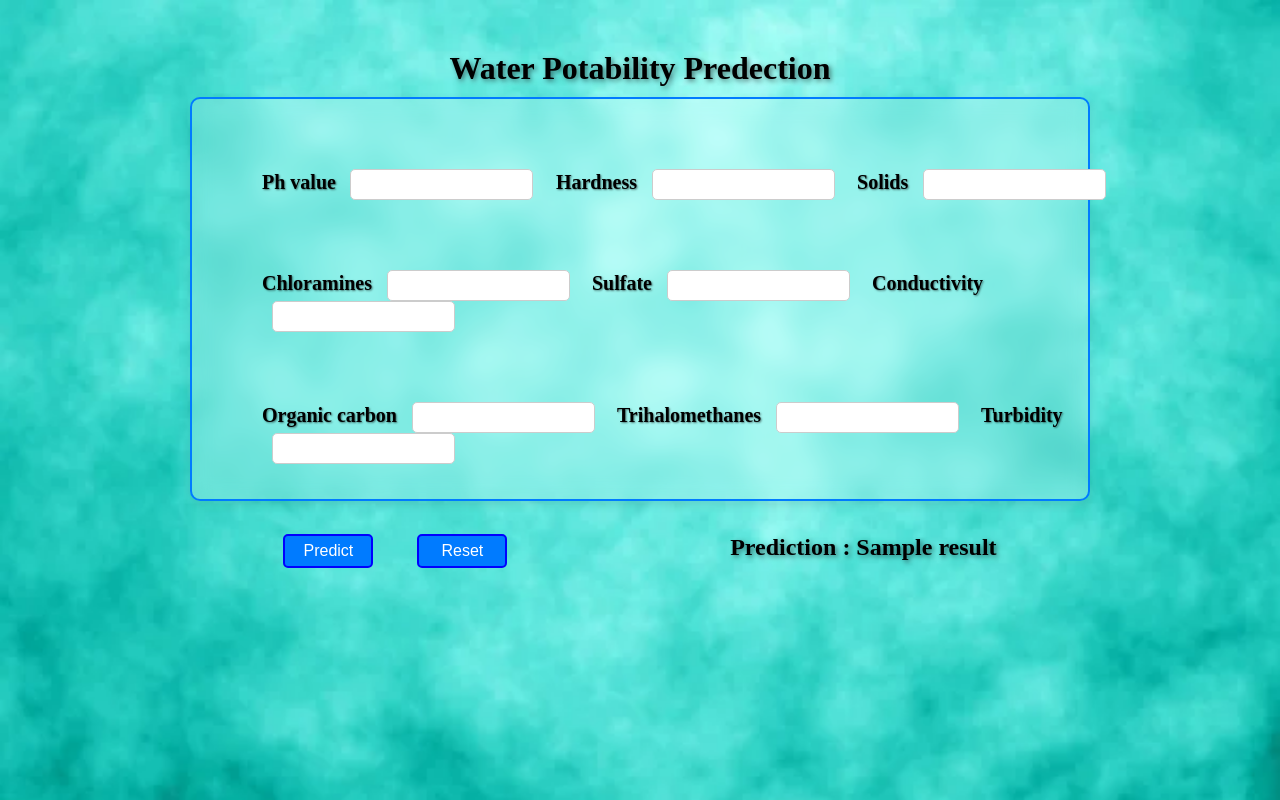
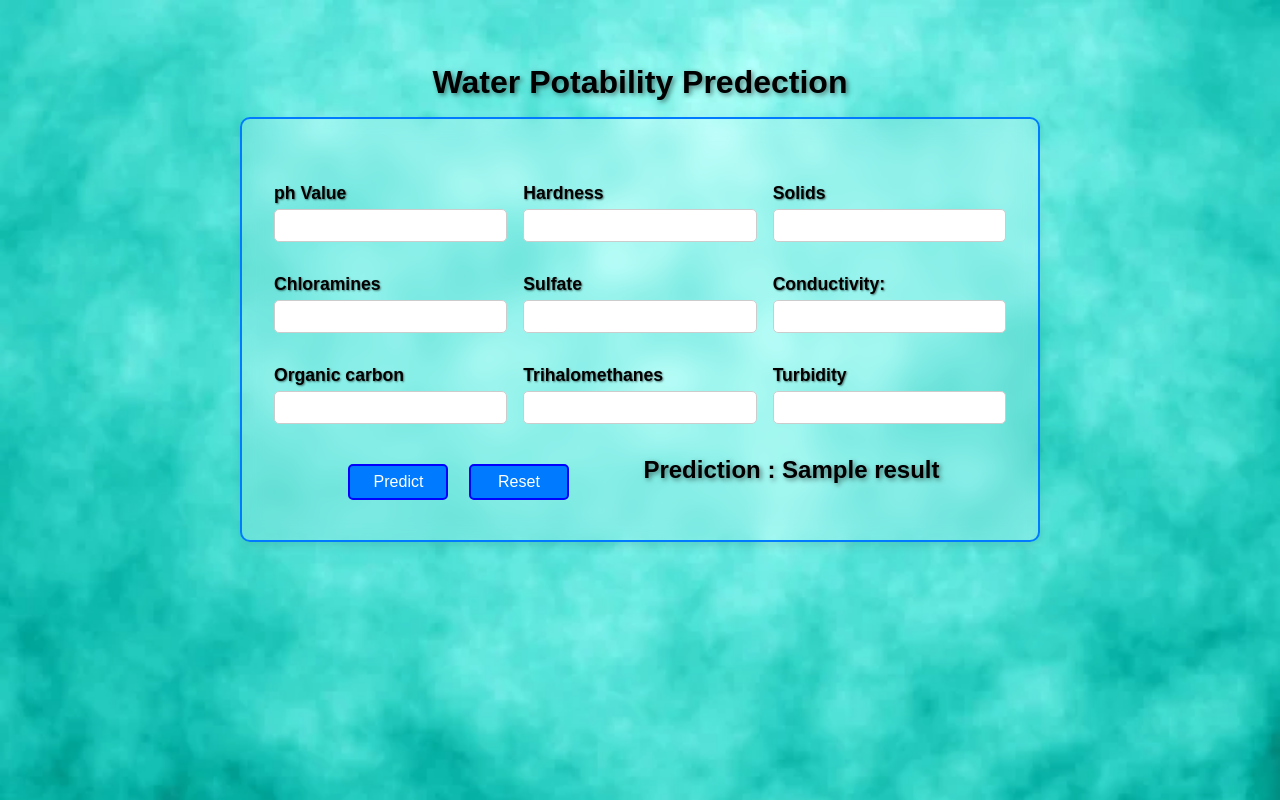
Before and after one commit to Av-17/water-prediction-web-app, a Flask app: template templates/index.html in a window 1280 px wide. Run offline with Flask 3, Linux system fonts and the light colour scheme; the template is opened without the code that fills it: most values are stand-ins (such as "Sample title", 1, 10 or a date in 2020); parts of the project's set-up code (start-up, migrations or seed data) failed here and were passed over.

Commit message:
change again

```diff
--- a/app.py
+++ b/app.py
@@ -46,4 +46,4 @@ def predict_water_quality():
     return render_template("index.html")
 
 if __name__ == "__main__":
-    app.run(debug=True, port=8000)
+    app.run(debug=True, port=8011)
--- a/static/style.css
+++ b/static/style.css
@@ -1,87 +1,174 @@
-*{
+* {
     margin: 0;
     padding: 0;
+    box-sizing: border-box;
 }
 
-body{
-
-    background-image: url(depositphotos_49295967-stock-photo-green-background.jpg);
+body {
+    background-image: url('depositphotos_49295967-stock-photo-green-background.jpg');
     background-repeat: no-repeat;
-    background-size: cover ;
-}
-.container{
-    width: 100%;
-    height: 100%;
+    background-size: cover;
+    font-family: Arial, sans-serif;
 }
 
-.container form{
-    height: 50vh;
-    width: 70vw;
-    justify-self: center;
+.container {
+    width: 100%;
+    min-height: 100vh;
+    display: flex;
+    flex-direction: column;
+    align-items: center;
+    padding: 2rem;
+}
+
+.container form {
+    width: 100%;
+    max-width: 800px;
+    padding: 2rem;
     background: rgba(255, 255, 255, 0.2);
     border-radius: 10px;
-    border: 2px solid #007bff; /* Blue border */
-    box-shadow: 0px 4px 10px rgba(0, 0, 0, 0.1); /* Soft shadow */
+    border: 2px solid #007bff;
+    box-shadow: 0px 4px 10px rgba(0, 0, 0, 0.1);
     backdrop-filter: blur(10px);
 }
 
-.container h1{
-    margin: 50px 0px 10px 0px;
-    justify-self: center;
+.container h1 {
+    margin: 2rem 0 1rem 0;
+    text-align: center;
+    color: #000;
     text-shadow: 2px 2px 5px rgba(0, 0, 0, 0.5);
 }
-.cont{
-    font-weight: bold;
-    width: 100%;
-    margin: 70px;
-    font-size: 18px;
+
+.cont {
+    display: flex;
+    justify-content: space-between;
+    gap: 1rem;
+    flex-wrap: wrap; /* So it wraps on smaller screens */
+    margin: 2rem 0;
 }
 
-.cont label{
-    font-size: 20px;
-    text-shadow: 1px 1px 2px rgba(0, 0, 0, 0.5);
+.input-group {
+    flex: 1 1 30%; /* 3 inputs in one row */
+    display: flex;
+    flex-direction: column;
 }
 
-.cont input{
-    margin: 0px 18px 0px 10px;
-    height: 25px;
-    padding: 2px;
+.input-group label {
+    margin-bottom: 5px;
+    font-size: 1rem;
+    font-weight: bold;
+    color: #000;
+}
+
+.input-group input {
+    padding: 0.5rem;
     border: 1px solid #ccc;
     border-radius: 5px;
     transition: 0.3s;
 }
 
-.cont input:focus{
+.input-group input:focus {
     border-color: #0056b3;
     box-shadow: 0 0 8px rgba(0, 123, 255, 0.4);
     outline: none;
 }
 
-.box button{
-    width: 90px;
-    height: 34px;
-    margin: 0px 40px 0px 0px;
+
+.cont label {
+    font-size: 1.1rem;
+    flex: 1 1 100%;
+    color: #000;
+    text-shadow: 1px 1px 2px rgba(0, 0, 0, 0.5);
+}
+
+.cont input {
+    flex: 1 1 45%;
+    padding: 0.5rem;
+    border: 1px solid #ccc;
+    border-radius: 5px;
+    transition: 0.3s;
+}
+
+.cont input:focus {
+    border-color: #0056b3;
+    box-shadow: 0 0 8px rgba(0, 123, 255, 0.4);
+    outline: none;
+}
+
+.box {
+    display: flex;
+    justify-content: space-evenly;
+    flex-wrap: wrap;
+    margin-top: 1rem;
+}
+
+.box button {
+    width: 100px;
+    height: 36px;
     background: #007bff;
     color: white;
     border: 2px solid blue;
     border-radius: 5px;
-    font-size: 16px;
+    font-size: 1rem;
     cursor: pointer;
     transition: 0.3s;
-
+    margin: 0.5rem;
 }
 
 .box button:hover {
     background: #0056b3;
 }
 
-.box2 h2{
+.box2 h2 {
     display: inline;
+    font-size: 1.5rem;
+    color: #000;
     text-shadow: 2px 2px 5px rgba(0, 0, 0, 0.5);
 }
 
-.box{
-    margin: 10px 0px 0px 0px;
-    display: flex;
-    justify-content: space-around;
+/* ✅ Responsive Adjustments */
+
+@media screen and (max-width: 768px) {
+    .container form {
+        padding: 1rem;
+    }
+
+    .cont {
+        flex-direction: column;
+    }
+
+    .cont input {
+        flex: 1 1 100%;
+    }
+
+    .box {
+        flex-direction: column;
+        align-items: center;
+    }
+
+    .box button {
+        width: 80%;
+        max-width: 200px;
+    }
+
+    .container h1 {
+        font-size: 1.8rem;
+    }
 }
+
+@media screen and (max-width: 480px) {
+    .container {
+        padding: 1rem;
+    }
+
+    .cont label {
+        font-size: 1rem;
+    }
+
+    .container h1 {
+        font-size: 1.5rem;
+    }
+
+    .box2 h2 {
+        font-size: 1.2rem;
+    }
+}
--- a/templates/index.html
+++ b/templates/index.html
@@ -12,44 +12,52 @@
     <div class="container">
         <h1>Water Potability Predection</h1>
         <form method="post">
-            <div class="cont">
-                <label>Ph value</label>
-                <input type="text" name="ph" id="ph">
+                <div class="cont">
+                    <div class="input-group">
+                        <label for="name">ph Value</label>
+                        <input type="text" name="ph" id="ph" />
+                    </div>
+                    <div class="input-group">
+                        <label for="email">Hardness</label>
+                        <input class="form-control" id="Hardness" name="Hardness" />
+                    </div>
+                    <div class="input-group">
+                        <label for="phone">Solids</label>
+                        <input type="text" class="form-control" id="Solids" name="Solids" />
+                    </div>
+                </div>
+                <div class="cont">
 
+                    <div class="input-group">
+                        <label for="name">Chloramines</label>
+                        <input type="text" name="Chloramines" id="Chloramines" />
+                    </div>
+                    <div class="input-group">
+                        <label for="email">Sulfate</label>
+                        <input class="form-control" id="Sulfate" name="Sulfate" />
+                    </div>
+                    <div class="input-group">
+                        <label for="phone">Conductivity:</label>
+                        <input type="text" class="form-control" id="Conductivity" name="Conductivity" />
+                    </div>
+                </div>
 
-                <label>Hardness</label>
-                <input type="text" class="form-control" id="Hardness" name="Hardness">
+                <div class="cont">
 
+                    <div class="input-group">
+                        <label for="name">Organic carbon</label>
+                        <input type="text" name="Organic_carbon" id="Organic_carbon" />
+                    </div>
+                    <div class="input-group">
+                        <label for="email">Trihalomethanes</label>
+                        <input class="form-control" id="Trihalomethanes" name="Trihalomethanes" />
+                    </div>
+                    <div class="input-group">
+                        <label for="phone">Turbidity</label>
+                        <input type="text" class="form-control" id="Turbidity" name="Turbidity" />
+                    </div>
+                </div>
 
-                <label>Solids</label>
-                <input type="text" class="form-control" id="Solids" name="Solids">
-
-            </div>
-            <div class="cont">
-                <label>Chloramines</label>
-                <input type="text" class="form-control" id="Chloramines" name="Chloramines">
-
-
-                <label>Sulfate</label>
-                <input type="text" id="Sulfate" name="Sulfate">
-
-
-                <label>Conductivity</label>
-                <input type="text" id="Conductivity" name="Conductivity">
-
-            </div>
-            <div class="cont">
-                <label>Organic carbon</label>
-                <input type="text" id="Organic_carbon" name="Organic_carbon">
-
-
-                <label>Trihalomethanes</label>
-                <input type="text" id="Trihalomethanes" name="Trihalomethanes">
-
-
-                <label>Turbidity</label>
-                <input type="text" id="Turbidity" name="Turbidity">
-            </div>
             <div class="box">
                 <div class="box1">
                     <button type="submit" formaction="/predict" value="Predict">Predict</button>
@@ -58,9 +66,9 @@
                 <div class="box2">
                     {% if message %}
 
-                        <h2 style="color: red;"> {{message}}</h2>
+                    <h2 style="color: red;"> {{message}}</h2>
                     {% else %}
-                        <h2>Prediction : {{result}}</h2>
+                    <h2>Prediction : {{result}}</h2>
 
                     {% endif %}
 
```
